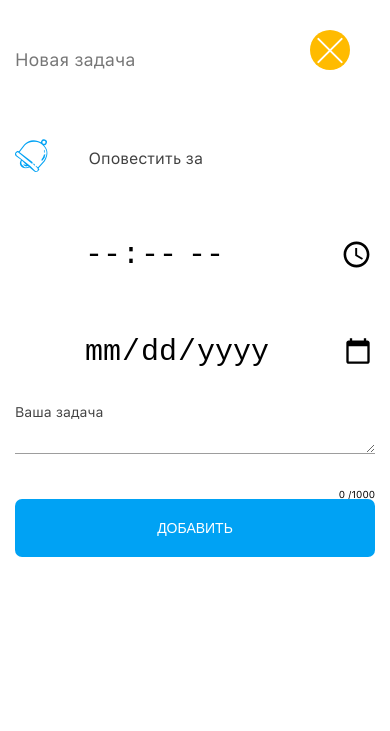
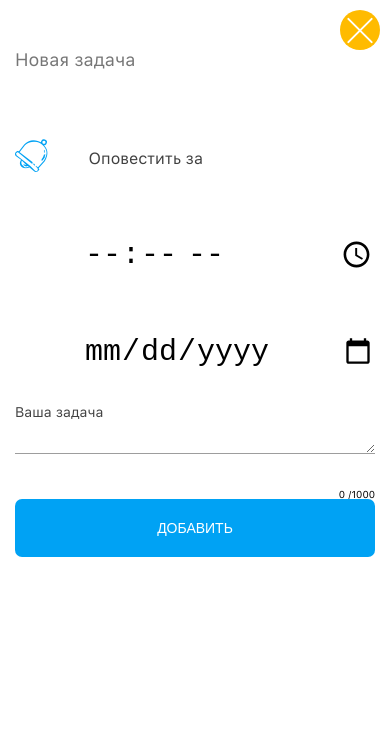
Before and after one commit to khramovw/task, a website: page app/task-edit.html in a window 390 px wide. Drawn offline with Linux system fonts and the light colour scheme.

Commit message:
closes-edit-task @media

```diff
--- a/app/css/style.css
+++ b/app/css/style.css
@@ -525,7 +525,13 @@ main {
     background: #ffbb00;
     position: absolute;
     top: 3em;
-    right: 4em; }
+    right: 4em;
+    cursor: pointer; }
+    @media (max-width: 1023px) {
+      .edit-task .closes-edit-task {
+        position: fixed;
+        top: 1em;
+        right: 1em; } }
     .edit-task .closes-edit-task span {
       display: block;
       width: 2px;
```
Also changed, not shown: dist/sass/_layout.scss.
